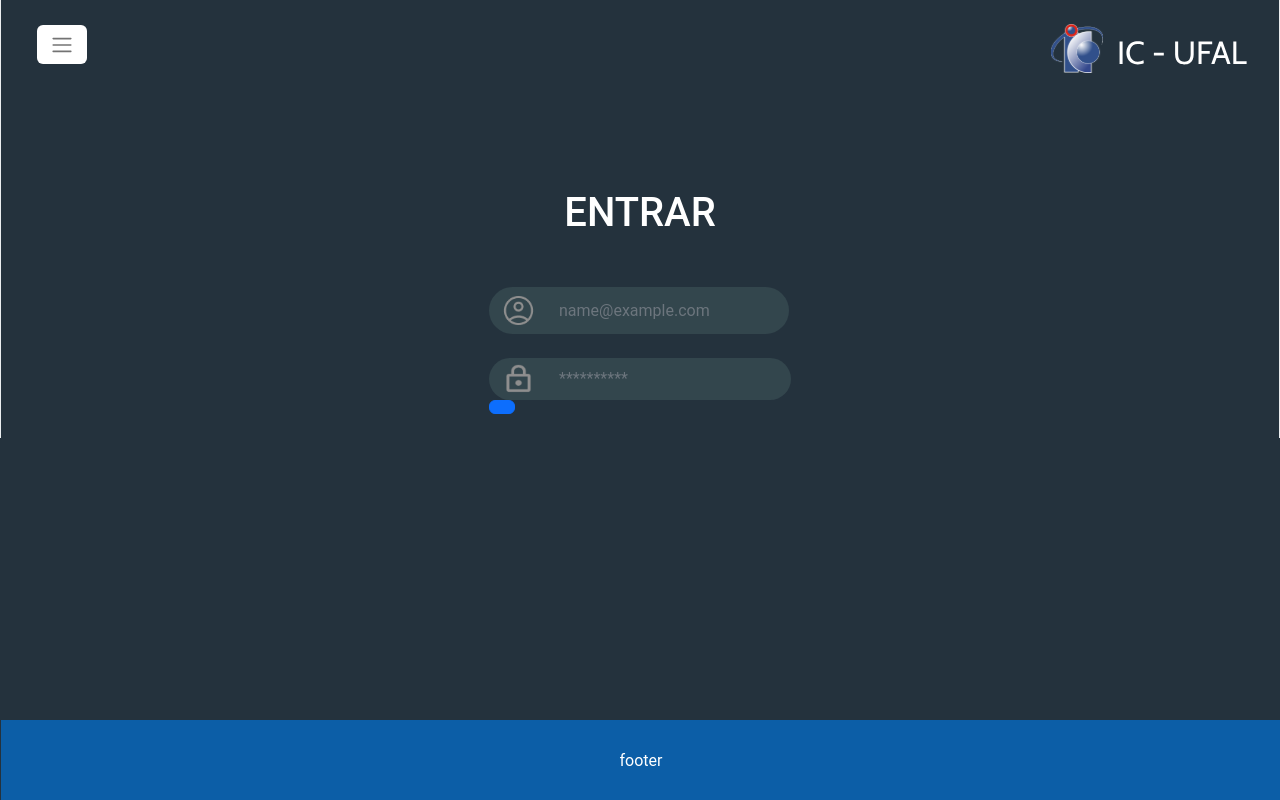
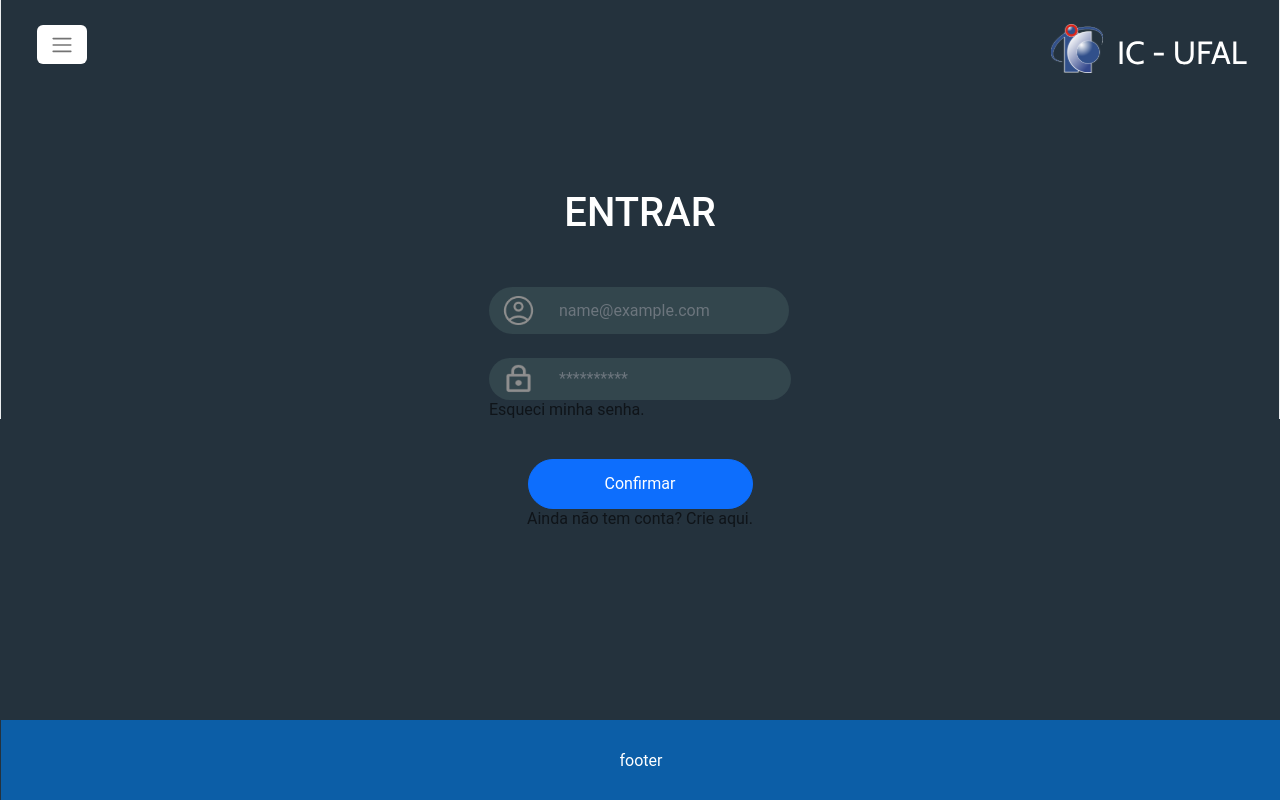
Before and after one commit to filipemota130/PlataformaSGA, a React (Vite) app: page /Login in a window 1280 px wide. Built offline with nearby package versions, Linux system fonts and the light colour scheme.

Commit message:
fix & add: confirm button, undertexts

```diff
--- a/src/pages/Login/Login.tsx
+++ b/src/pages/Login/Login.tsx
@@ -9,18 +9,21 @@ export function Login() {
     return (
         <>
             <Navbar_reduced />
-            <h1 className="text-center text-white" style={{marginTop:"100px", marginBottom:"50px"}}>
+            <h1 className="text-center text-white"
+                style={{ marginTop: "100px", marginBottom: "50px" }}>
                 ENTRAR
             </h1>
             <Container className="d-flex justify-content-center">
                 <div>
-                    <InputGroup className="mb-4" style={{ width: "300px" }}>
-                        <InputGroup.Text className="fundo2 text-white border-0" id="inputGroup-sizing-sm" style={{ borderStartStartRadius: 25, borderEndStartRadius: 25 }}>
+                    <InputGroup className="mb-4"
+                        style={{ width: "300px" }}>
+                        <InputGroup.Text className="fundo2 text-white border-0"
+                            id="inputGroup-sizing-sm"
+                            style={{ borderStartStartRadius: 25, borderEndStartRadius: 25 }}>
                             <img src="..\src\assets\account_circle.png" width="35" height="35" />
                         </InputGroup.Text>
-                        <Form.Control
+                        <Form.Control className="fundo2 border-0"
                             style={{ borderEndEndRadius: 25, borderStartEndRadius: 25 }}
-                            className='fundo2 border-0'
                             aria-label="Small"
                             aria-describedby="inputGroup-sizing-sm"
                             type="email"
@@ -28,21 +31,33 @@ export function Login() {
                         />
                     </InputGroup>
                     <InputGroup>
-                        <InputGroup.Text className="fundo2 text-white border-0" id="inputGroup-sizing-sm" style={{ borderStartStartRadius: 25, borderEndStartRadius: 25 }}>
-                            <img src="..\src\assets\lock.png" width="35" height="30" />
+                        <InputGroup.Text className="fundo2 text-white border-0"
+                            id="inputGroup-sizing-sm"
+                            style={{ borderStartStartRadius: 25, borderEndStartRadius: 25 }}>
+                            <img src="..\src\assets\lock.png" width="35" height="30"/>
                         </InputGroup.Text>
-                        <Form.Control
-                            style={{ borderEndEndRadius: 25, borderStartEndRadius: 25 }}
-                            className='fundo2 border-0'
+                        <Form.Control className="fundo2 border-0"
+                            style={{ borderEndEndRadius:25, borderStartEndRadius:25 }}
                             aria-label="Small"
                             aria-describedby="inputGroup-sizing-sm"
                             type="password"
                             placeholder="**********"
                         />
                     </InputGroup>
-                    <Button className="mb-4">
-
+                    <a href=""
+                        style={{marginTop:"50px", textDecoration:"none"}}>
+                        Esqueci minha senha.
+                    </a>
+                    <div className="d-flex justify-content-center">
+                    <Button
+                    style={{marginTop:"40px", height:"50px", width:"225px", borderRadius:25, position:"absolute"}}>
+                        Confirmar
                     </Button>
+                    <a href="..\src\pages\Cadastro_Aluno\Cadastro_aluno"
+                    style={{marginTop:"90px", position:"absolute", textDecoration:"none"}}>
+                        Ainda não tem conta? Crie aqui.
+                    </a>
+                    </div>
                 </div>
             </Container>
             <div style={{ position: "absolute", bottom: 0, width: "100%" }}>
```
